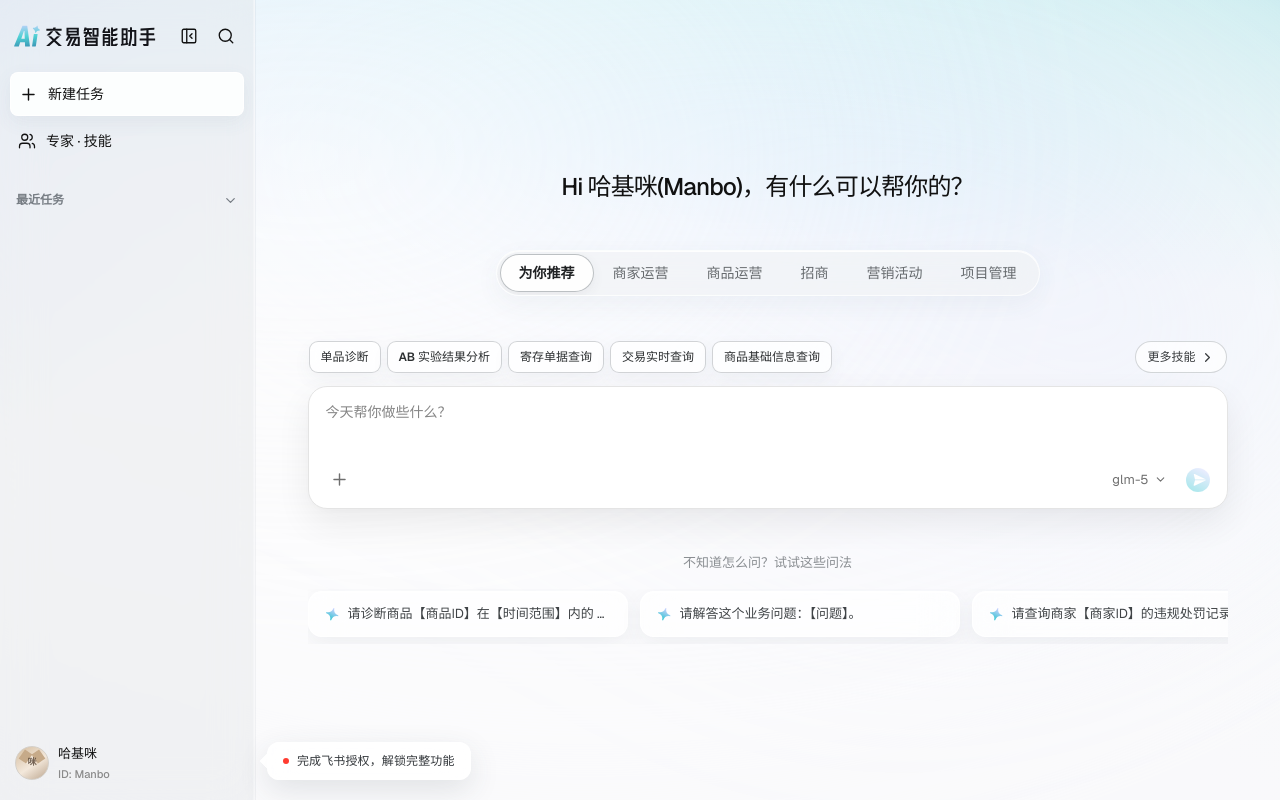
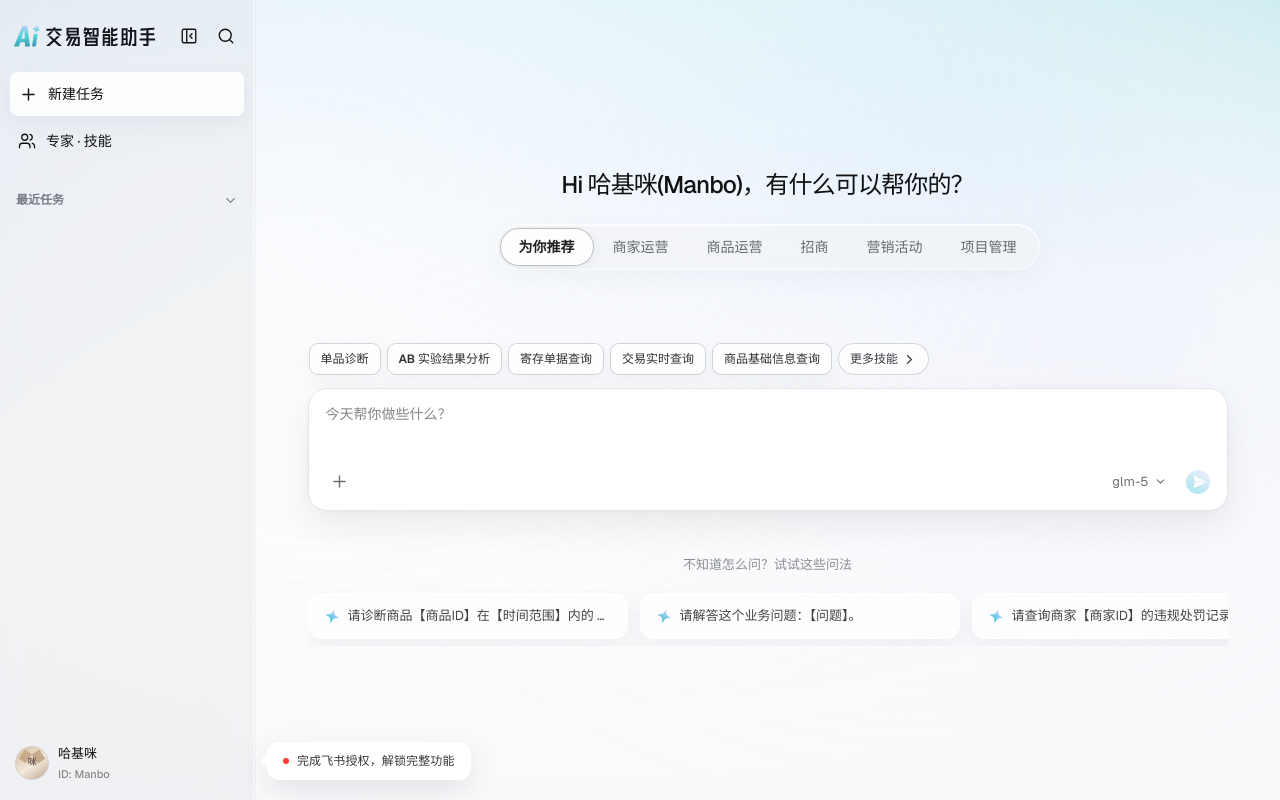
Before and after one commit to junnzhuu/trade-agent-demo, a Next.js app: page / in a window 1280 px wide. Built offline with nearby package versions, Linux system fonts and the light colour scheme.

Commit message:
fix: align v2.10 home discovery spacing

```diff
--- a/app/globals.css
+++ b/app/globals.css
@@ -703,7 +703,7 @@ button:disabled {
 }
 
 .empty-state h1 {
-  margin: 0 0 48px;
+  margin: 0 0 24px;
   font-size: clamp(24px, 1.75vw, 31px);
   font-weight: 470;
   letter-spacing: -0.035em;
@@ -779,7 +779,7 @@ button:disabled {
   min-width: 0;
   align-items: center;
   gap: 6px;
-  margin-top: 42px;
+  margin-top: 70px;
   padding: 3px 1px;
   overflow: visible;
 }
--- a/app/page.tsx
+++ b/app/page.tsx
@@ -2394,11 +2394,11 @@ function HomeSkillDiscovery({
               </span>
             </button>
           ))}
+          <button className="home-discovery-more" onClick={onShowMore} type="button">
+            更多技能
+            <ChevronRight aria-hidden="true" size={15} />
+          </button>
         </div>
-        <button className="home-discovery-more" onClick={onShowMore} type="button">
-          更多技能
-          <ChevronRight aria-hidden="true" size={15} />
-        </button>
       </div>
     </section>
   );
```
Also changed, not shown: 1 other file (tests, documents, lock files or other folders).
